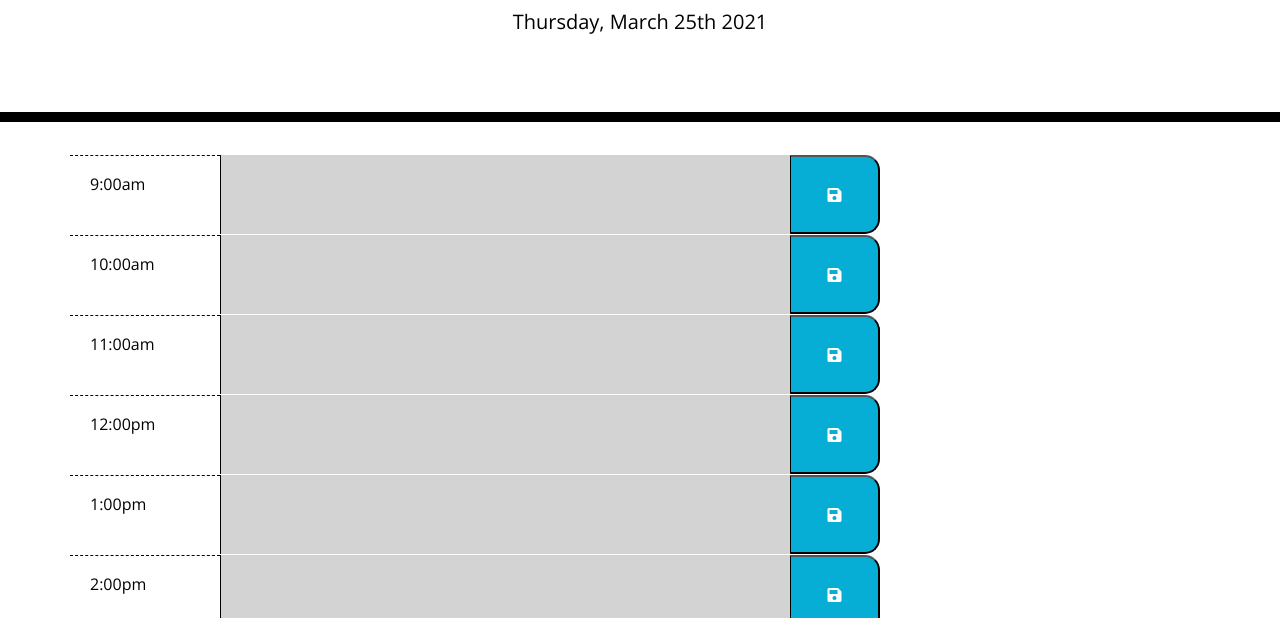
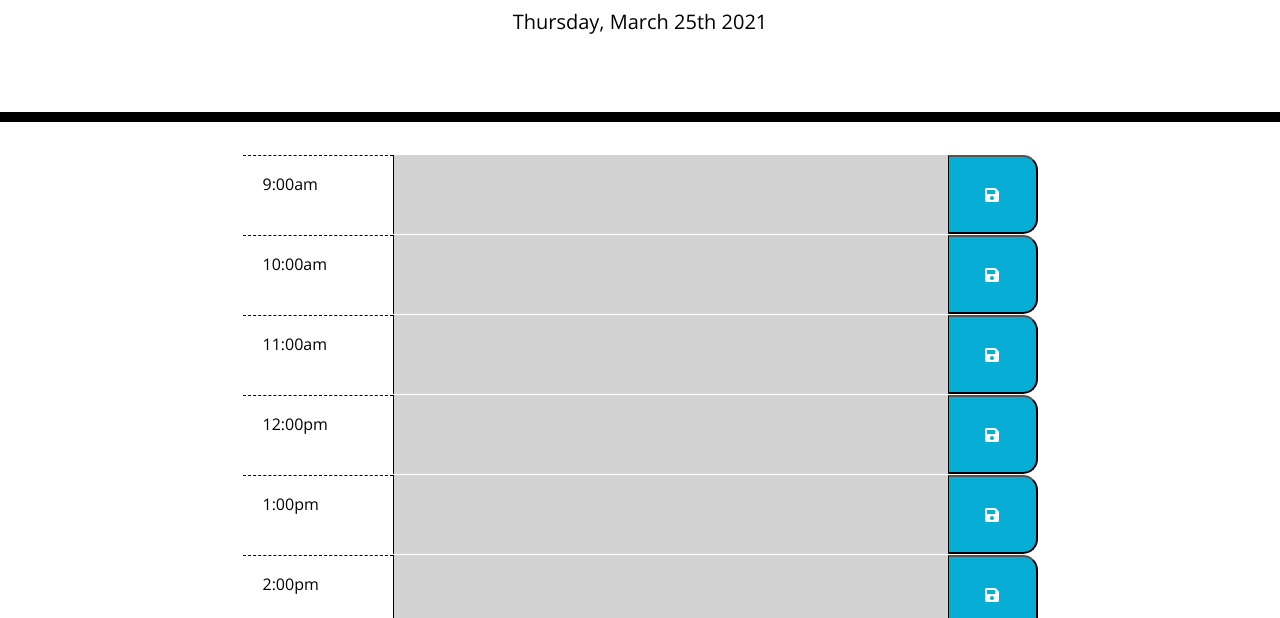
Before and after one commit to ayfor/day_scheduler, a plain HTML site: page index.html in a window 1280 px wide. Shown: the part 182-800 px from the top of the page. Drawn offline with nearby package versions, Linux system fonts and the light colour scheme.

Commit message:
centered timeblocks in UI

```diff
--- a/style.css
+++ b/style.css
@@ -11,7 +11,7 @@ textarea {
   color: #000000;
   border-left: 1px solid black;
   padding: 10px;
-  width: 50%;
+  width:50%
 }
 
 .jumbotron {
@@ -29,7 +29,9 @@ textarea {
 .time-block {
   text-align: center;
   border-radius: 15px;
-
+  width: 100%;
+  display: flex;
+  justify-content: center;
 }
 
 .row {
@@ -79,3 +81,11 @@ textarea {
   font-size: 20px;
   transition: all 0.3s ease-in-out;
 }
+
+#timeblock-container{
+  display: flex;
+  flex-direction: column;
+  justify-content: space-evenly;
+  align-items: center;
+  width: 100%;
+}
```
